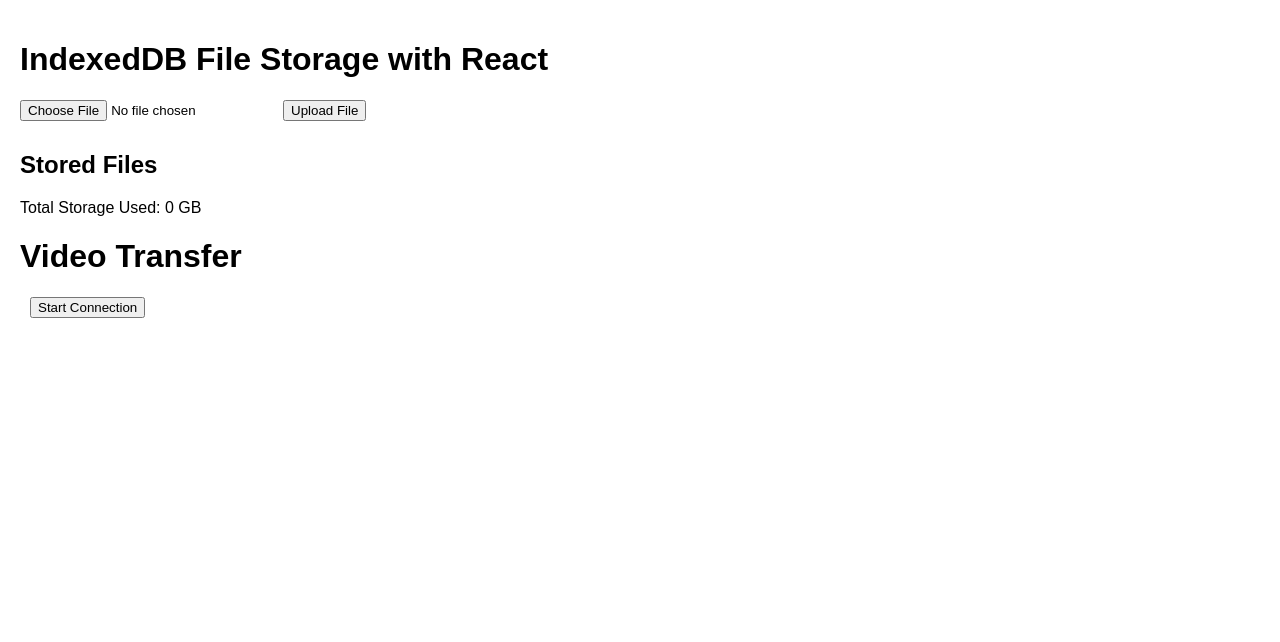
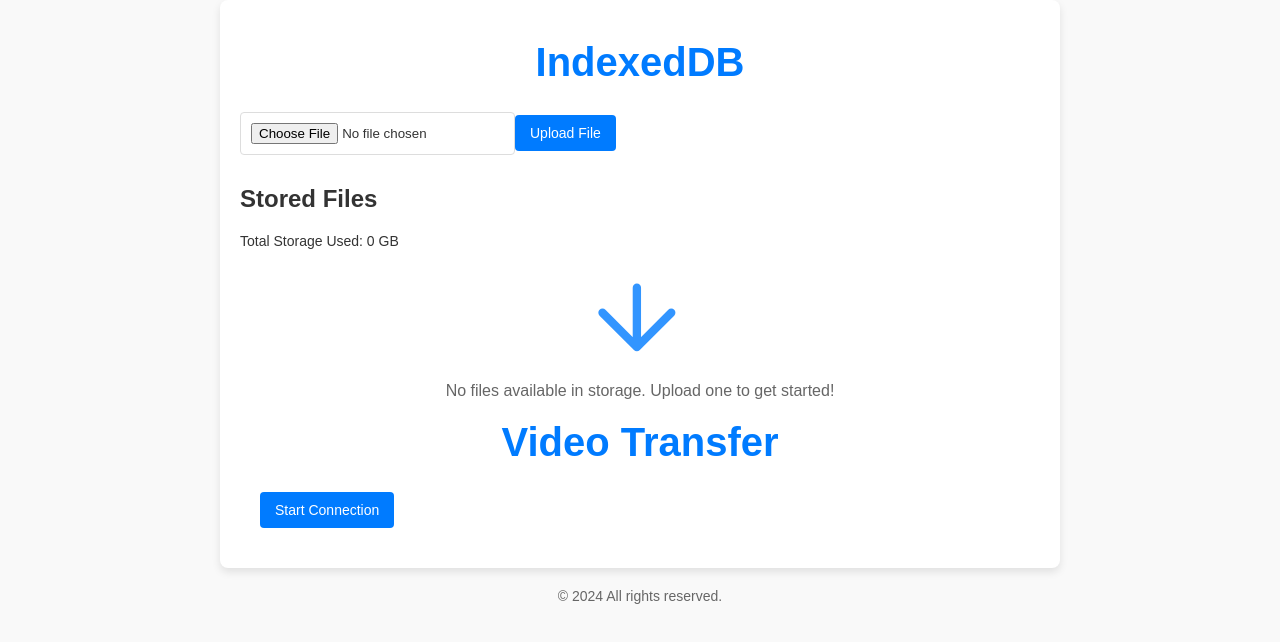
Before and after one commit to TSstaticWebsites/indexeddb_test, a React (Create React App) app: page / in a window 1280 px wide. Shown: the top 642 px of the page. Built offline with nearby package versions, Linux system fonts and the light colour scheme.

Commit message:
updated version visuals and css formatted

```diff
--- a/src/App.css
+++ b/src/App.css
@@ -1,9 +1,59 @@
 body {
-  font-family: Arial, sans-serif;
+  font-family: 'Arial', sans-serif;
+  margin: 0;
+  padding: 0;
+  background-color: #f9f9f9;
+  color: #333;
+}
+
+h1 {
+  text-align: center;
+  margin-top: 20px;
+  font-size: 2.5rem;
+  color: #007bff;
+}
+
+h2 {
+  margin-top: 30px;
+  font-size: 1.5rem;
+  color: #333;
+}
+
+.container {
+  max-width: 800px;
+  margin: 0 auto;
+  padding: 20px;
+  background-color: #fff;
+  box-shadow: 0 4px 8px rgba(0, 0, 0, 0.1);
+  border-radius: 8px;
+}
+
+input[type="file"] {
+  display: inline-block;
+  padding: 10px;
+  border: 1px solid #ddd;
+  border-radius: 4px;
+  cursor: pointer;
 }
 
 button {
-  margin-left: 10px;
+  padding: 10px 15px;
+  font-size: 14px;
+  border: none;
+  border-radius: 4px;
+  cursor: pointer;
+  background-color: #007bff;
+  color: white;
+  transition: background-color 0.3s;
+}
+
+button:hover {
+  background-color: #0056b3;
+}
+
+button:disabled {
+  background-color: #ddd;
+  cursor: not-allowed;
 }
 
 ul {
@@ -12,9 +62,102 @@ ul {
 }
 
 li {
-  margin-bottom: 5px;
+  display: flex;
+  justify-content: space-between;
+  align-items: center;
+  background: #f7f7f7;
+  padding: 10px;
+  margin-bottom: 10px;
+  border-radius: 4px;
+  box-shadow: 0 2px 4px rgba(0, 0, 0, 0.1);
 }
 
-h2 {
-  margin-top: 30px;
+li button {
+  margin-left: 5px;
 }
+
+li:hover {
+  background-color: #e9ecef;
+}
+
+p {
+  font-size: 14px;
+  margin: 10px 0;
+}
+
+progress {
+  width: 100%;
+  height: 20px;
+  appearance: none;
+  border-radius: 4px;
+  overflow: hidden;
+}
+
+progress::-webkit-progress-bar {
+  background-color: #f3f3f3;
+}
+
+progress::-webkit-progress-value {
+  background-color: #007bff;
+}
+
+.success-message {
+  color: #28a745;
+  font-weight: bold;
+  margin-top: 10px;
+}
+
+.video-selection select {
+  width: calc(100% - 10px);
+  padding: 10px;
+  font-size: 14px;
+  border: 1px solid #ddd;
+  border-radius: 4px;
+}
+
+.dropdown-container {
+  display: flex;
+  align-items: center;
+  margin-top: 10px;
+}
+
+.send-video-btn {
+  margin-left: 10px;
+}
+
+img,
+video {
+  max-width: 100%;
+  display: block;
+  margin: 10px 0;
+  border: 1px solid #ddd;
+  border-radius: 4px;
+}
+
+footer {
+  text-align: center;
+  margin: 20px 0;
+  font-size: 14px;
+  color: #666;
+}
+
+.empty-state {
+    text-align: center;
+    margin-top: 20px;
+    color: #666;
+    font-size: 14px;
+}
+
+.empty-state-icon {
+    width: 100px;
+    height: 100px;
+    margin-bottom: 10px;
+    opacity: 0.8;
+    stroke: #007bff; /* Use a distinct color for the icon */
+    fill: none;
+}
+
+.empty-state p {
+    margin: 0;
+    font-size: 16px;
+}
--- a/src/App.js
+++ b/src/App.js
@@ -71,6 +71,8 @@ function App() {
       link.click();
       document.body.removeChild(link);
       URL.revokeObjectURL(url);
+
+      fetchStoredFiles();
     }
   };
 
@@ -83,8 +85,9 @@ function App() {
   }
 
   return (
-    <div style={{ padding: '20px' }}>
-      <h1>IndexedDB File Storage with React</h1>
+    <>
+      <div className="container">
+        <h1>IndexedDB</h1>
         <div style={{ marginBottom: '20px' }}>
           <input type="file" onChange={handleFileChange} />
           <button onClick={handleUpload}>Upload File</button>
@@ -92,16 +95,40 @@ function App() {
 
         <h2>Stored Files</h2>
         <p>Total Storage Used: {formatBytes(totalStorageUsed)}</p>
+        {storedFiles.length === 0 ? (
+          <div className="empty-state">
+              <svg
+                  xmlns="http://www.w3.org/2000/svg"
+                  viewBox="0 0 24 24"
+                  fill="none"
+                  strokeWidth="2"
+                  stroke="currentColor"
+                  className="empty-state-icon"
+              >
+                  <path
+                      strokeLinecap="round"
+                      strokeLinejoin="round"
+                      d="M3 10.5l8.25 8.25l8.25-8.25M11.25 18.75V4.5"
+                  />
+              </svg>
+              <p>No files available in storage. Upload one to get started!</p>
+          </div>
+        ) : (
             <ul>
                 {storedFiles.map((file) => (
                     <li key={file.id}>
-            ID: {file.id}, Name: {file.fileName}
+                        <span>
+                            <strong>{file.fileName}</strong>
+                        </span>
+                        <div>
                             <button onClick={() => handleDisplay(file.id)}>Display</button>
                             <button onClick={() => handleDownload(file.id)}>Download</button>
                             <button onClick={() => handleDelete(file.id)}>Delete</button>
+                        </div>
                     </li>
                 ))}
             </ul>
+        )}
 
         {displayedFile && (
           <div style={{ marginTop: '20px' }}>
@@ -127,9 +154,13 @@ function App() {
           </div>
         )}
         <div>
-        <FileTransferComponent/>
+          <FileTransferComponent fetchStoredFiles={fetchStoredFiles}/>
         </div>
       </div>
+      <footer>
+        <p>© 2024 All rights reserved.</p>
+      </footer>
+    </>
   );
 }
 
--- /dev/null
+++ b/src/FileTransferComponent.css
@@ -0,0 +1,72 @@
+.video-transfer-container {
+    font-family: Arial, sans-serif;
+    margin: 20px;
+}
+
+.connection-controls,
+.transfer-controls {
+    margin-bottom: 20px;
+}
+
+.video-selection,
+.received-video {
+    margin-top: 15px;
+}
+
+.progress-section {
+    margin-top: 30px;
+}
+
+.upload-progress,
+.download-progress {
+    margin-bottom: 15px;
+}
+
+.success-message {
+    color: green;
+    font-weight: bold;
+}
+
+button {
+    margin-right: 10px;
+    padding: 5px 10px;
+    font-size: 14px;
+}
+
+progress {
+    width: 100%;
+    margin: 10px 0;
+}
+
+/* Dropdown and button container */
+.dropdown-container {
+    display: flex; /* Ensures elements are aligned horizontally */
+    align-items: center; /* Vertically aligns items */
+    gap: 10px; /* Adds spacing between dropdown and button */
+    margin-top: 10px;
+}
+
+select {
+    width: 100%;
+    padding: 8px; /* Adjusted padding for consistent height */
+    font-size: 14px;
+    border: 1px solid #ddd;
+    border-radius: 4px;
+    height: 40px; /* Ensures a consistent height */
+}
+
+.send-video-btn {
+    padding: 8px 15px; /* Matches dropdown padding */
+    font-size: 14px;
+    height: 40px; /* Matches the height of the select box */
+    background-color: #007bff;
+    color: white;
+    border: none;
+    border-radius: 4px;
+    cursor: pointer;
+    transition: background-color 0.3s;
+}
+
+.send-video-btn:hover {
+    background-color: #0056b3;
+}
--- a/src/FileTransferComponent.js
+++ b/src/FileTransferComponent.js
@@ -1,11 +1,12 @@
 import React, { useRef, useState, useEffect } from 'react';
 import { getFile, getAllFiles, addFile } from './db'
+import './FileTransferComponent.css'
 
 const configuration = {
     iceServers: [{ urls: 'stun:stun.l.google.com:19302' }],
 };
 
-const FileTransferComponent = () => {
+const FileTransferComponent = ({ fetchStoredFiles }) => {
     const dataChannel = useRef(null)
     const peerConnection = useRef(null)
     const signalingServer = useRef(null);
@@ -110,6 +111,7 @@ const FileTransferComponent = () => {
                             // Clear received chunks
                             receivedChunks = [];
                             setDownloadProgress(100); // Mark download as complete
+                            fetchStoredFiles();
                         } else {
                             console.log('Received unexpected string data:', parsedData);
                         }
@@ -329,54 +331,85 @@ const FileTransferComponent = () => {
 
 
     return (
-        <div>
+        <div className="video-transfer-container">
         <h1>Video Transfer</h1>
+
         {!connected ? (
-                <>
-                    <button onClick={setupConnection} disabled={isConnectedToSignaling}>Start Connection</button>
-                    {isConnectedToSignaling ? (
+            <div className="connection-controls">
+                <button onClick={setupConnection} disabled={isConnectedToSignaling}>
+                    Start Connection
+                </button>
+                {isConnectedToSignaling && (
                     <button onClick={createOffer}>Connect</button>
-                    ): <></>}
+                )}
                 <p>{connectionMessage}</p>
-                </>
+            </div>
         ) : (
-                <div>
+            <div className="transfer-controls">
                 <p>Connected to a Peer</p>
-                    <button onClick={sendVideo}>Send Selected Video</button>
-                    <div>
+
+                <div className="video-selection">
                     <h3>Select a Video to Send</h3>
                     {storedVideos.length > 0 ? (
+                        <div className="dropdown-container">
                             <select
                                 value={selectedVideoId || ''}
                                 onChange={(e) => setSelectedVideoId(Number(e.target.value))}
                             >
-                            <option value="" disabled>Select a video</option>
+                                <option value="" disabled>
+                                    Select a video
+                                </option>
                                 {storedVideos.map((video) => (
                                     <option key={video.id} value={video.id}>
                                         {video.fileName}
                                     </option>
                                 ))}
                             </select>
+                            <button className="send-video-btn" onClick={sendVideo}>
+                                Send Selected Video
+                            </button>
+                        </div>
                     ) : (
                         <p>No videos available. Upload one first!</p>
                     )}
                 </div>
+
+                <div className="received-video">
                     <h3>Received Video</h3>
-                    {receivedVideoId && (
+                    {receivedVideoId ? (
                         <p>Video stored in IndexedDB with ID: {receivedVideoId}</p>
+                    ) : (
+                        <p>No video received yet.</p>
                     )}
-                    <div>
+                </div>
+
+                <div className="progress-section">
+                    {uploadProgress >= 1 && uploadProgress < 100 && (
+                        <div className="upload-progress">
                             <h3>Upload Progress</h3>
                             <progress value={uploadProgress} max="100"></progress>
                             <p>{uploadProgress}%</p>
+                        </div>
+                    )}
+                    {uploadProgress === 100 && (
+                        <p className="success-message">Upload completed successfully!</p>
+                    )}
 
+                    {downloadProgress >= 1 && downloadProgress < 100 && (
+                        <div className="download-progress">
                             <h3>Download Progress</h3>
                             <progress value={downloadProgress} max="100"></progress>
                             <p>{downloadProgress}%</p>
                         </div>
+                    )}
+                    {downloadProgress === 100 && (
+                        <p className="success-message">Download completed successfully!</p>
+                    )}
+                </div>
             </div>
         )}
         </div>
+
     );
 };
 
```
Also changed, not shown: src/images/no-files-icon.png (added). Lines whose indentation alone changed are shown as unchanged.
